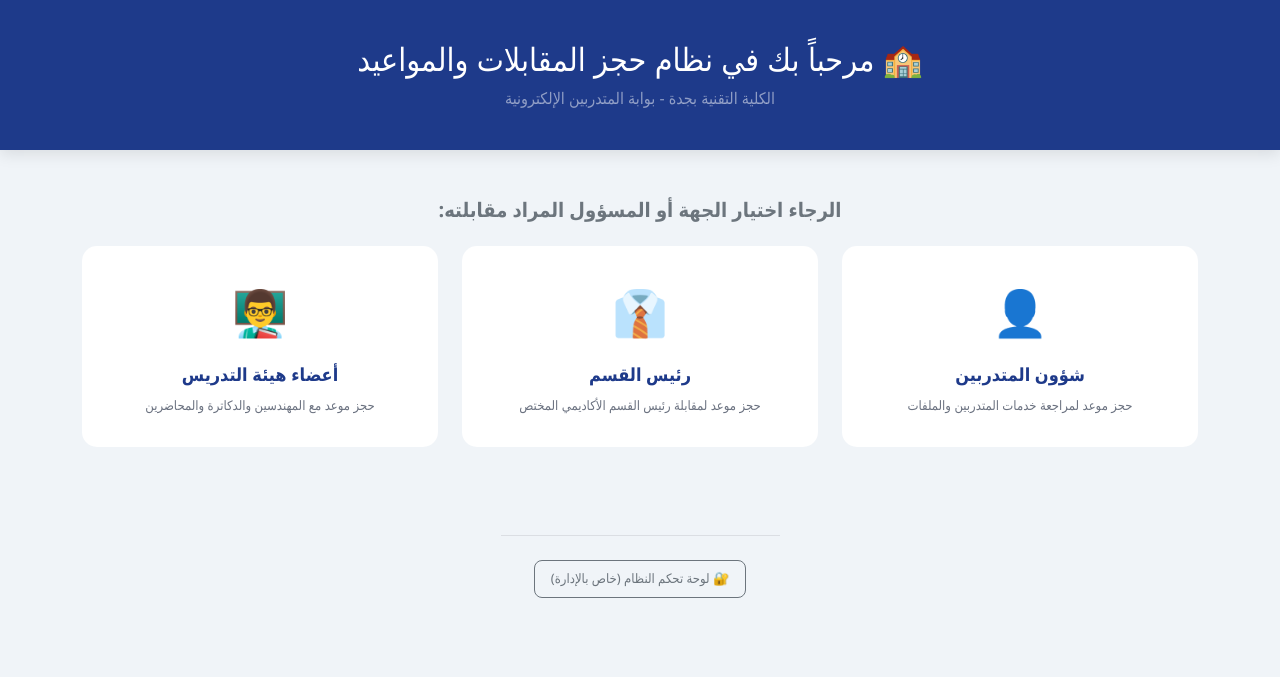
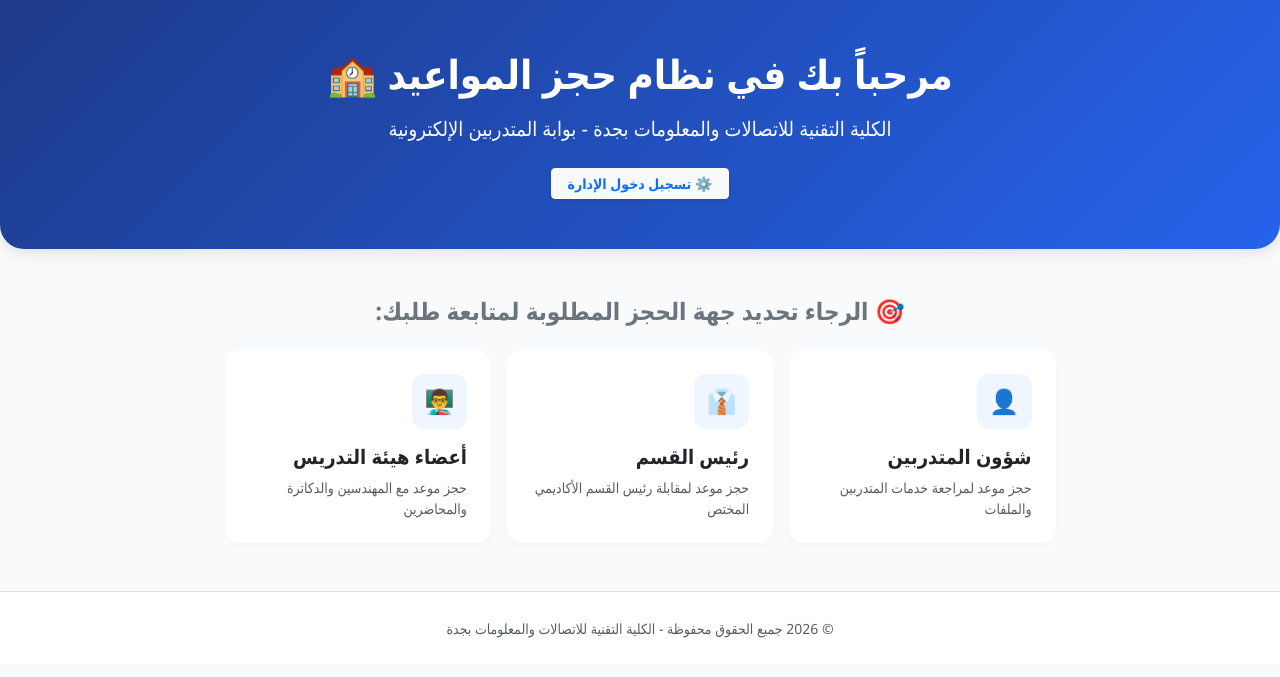
Before and after one commit to AMX-24/booking-system, a Flask app: page / in a window 1280 px wide. Shown: the top 677 px of the page. Run offline with Flask 3, Linux system fonts and the light colour scheme.

Commit message:
Update index.html

```diff
--- a/templates/index.html
+++ b/templates/index.html
@@ -2,57 +2,47 @@
 <html lang="ar" dir="rtl">
 <head>
     <meta charset="UTF-8">
-    <title>نظام حجز المقابلات والمواعيد</title>
+    <meta name="viewport" content="width=device-width, initial-scale=1.0">
+    <title>نظام حجز المواعيد - الكلية التقنية</title>
     <link href="https://cdn.jsdelivr.net/npm/bootstrap@5.3.0/dist/css/bootstrap.min.css" rel="stylesheet">
     <style>
-        body { background: #f0f4f8; font-family: 'Segoe UI', Tahoma, Geneva, Verdana, sans-serif; }
-        .hero-header { background-color: #1e3a8a; color: white; padding: 40px 10px; box-shadow: 0 4px 15px rgba(0,0,0,0.1); }
-        .selection-card { background: white; border-radius: 15px; border: 2px solid transparent; transition: all 0.3s; cursor: pointer; text-decoration: none; color: #333; display: block; height: 100%; padding: 30px 20px; }
-        .selection-card:hover { border-color: #1e3a8a; transform: translateY(-5px); box-shadow: 0 10px 25px rgba(30, 58, 138, 0.1); }
-        .card-icon { font-size: 45px; margin-bottom: 15px; }
-        .card-title { color: #1e3a8a; font-weight: bold; font-size: 18px; }
-        .card-desc { color: #6b7280; font-size: 13px; margin-bottom: 0; }
+        body { background-color: #f8fafc; font-family: 'Segoe UI', Tahoma, Geneva, Verdana, sans-serif; }
+        .hero-section { background: linear-gradient(135deg, #1e3a8a 0%, #2563eb 100%); color: white; padding: 50px 20px; border-radius: 0 0 25px 24px; box-shadow: 0 4px 15px rgba(0,0,0,0.1); }
+        .entity-card { border: none; border-radius: 15px; box-shadow: 0 4px 6px rgba(0,0,0,0.02); transition: 0.3s; background: white; cursor: pointer; }
+        .entity-card:hover { transform: translateY(-5px); box-shadow: 0 8px 15px rgba(37,99,235,0.12); border-right: 5px solid #2563eb; }
+        .icon-box { width: 55px; height: 55px; background-color: #eff6ff; border-radius: 12px; display: flex; align-items: center; justify-content: center; font-size: 24px; color: #2563eb; }
     </style>
 </head>
 <body>
 
-    <div class="hero-header text-center">
-        <h2>🏫 مرحباً بك في نظام حجز المقابلات والمواعيد</h2>
-        <p class="mb-0 text-white-50">الكلية التقنية بجدة - بوابة المتدربين الإلكترونية</p>
-    </div>
+<div class="hero-section text-center mb-5">
+    <h1 class="fw-bold mb-3">مرحباً بك في نظام حجز المواعيد 🏫</h1>
+    <p class="fs-5 opacity-90">الكلية التقنية للاتصالات والمعلومات بجدة - بوابة المتدربين الإلكترونية</p>
+    <a href="/login" class="btn btn-light text-primary fw-bold btn-sm mt-2 px-3 shadow-sm">⚙️ تسجيل دخول الإدارة</a>
+</div>
 
-    <div class="container my-5">
-        {% with messages = get_flashed_messages(with_categories=true) %}
-            {% if messages %}
-                {% for category, message in messages %}
-                    <div class="alert alert-{{ category }} text-center mb-4 fw-bold" role="alert">
-                        {{ message }}
+<div class="container mb-5">
+    <div class="row justify-content-center">
+        <div class="col-md-9">
+            <h4 class="fw-bold text-secondary mb-4 text-center">🎯 الرجاء تحديد جهة الحجز المطلوبة لمتابعة طلبك:</h4>
+            <div class="row g-3">
+                {% for key, entity in main_entities.items() %}
+                <div class="col-md-4 col-12" onclick="location.href='/select_time/{{ key }}'">
+                    <div class="card entity-card p-4 h-100">
+                        <div class="icon-box mb-3">{{ entity.icon }}</div>
+                        <h5 class="fw-bold text-dark mb-2">{{ entity.title }}</h5>
+                        <p class="text-muted small mb-0">{{ entity.desc }}</p>
                     </div>
+                </div>
                 {% endfor %}
-            {% endif %}
-        {% endwith %}
-
-        <h5 class="text-center mb-4 text-secondary fw-bold">الرجاء اختيار الجهة أو المسؤول المراد مقابلته:</h5>
-
-        <div class="row g-4 justify-content-center">
-            {% for e_id, e_info in main_entities.items() %}
-            <div class="col-md-4">
-                <a href="/select_time/{{ e_id }}" class="selection-card text-center">
-                    <div class="card-icon">{{ e_info.icon }}</div>
-                    <div class="card-title mb-2">{{ e_info.title }}</div>
-                    <p class="card-desc">{{ e_info.desc }}</p>
-                </a>
             </div>
-            {% endfor %}
-        </div>
-
-        <div class="text-center mt-5 pt-4">
-            <hr class="w-25 mx-auto mb-4" style="opacity: 0.1;">
-            <a href="/login" class="btn btn-sm btn-outline-secondary px-3 py-2" style="border-radius: 8px; font-size: 13px;">
-                🔐 لوحة تحكم النظام (خاص بالإدارة)
-            </a>
         </div>
     </div>
+</div>
+
+<footer class="text-center text-muted py-4 border-top bg-white mt-5">
+    <small>© 2026 جميع الحقوق محفوظة - الكلية التقنية للاتصالات والمعلومات بجدة</small>
+</footer>
 
 </body>
 </html>
```
